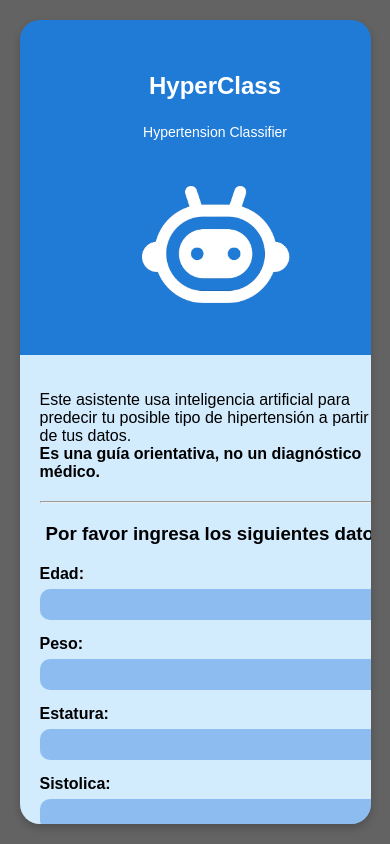
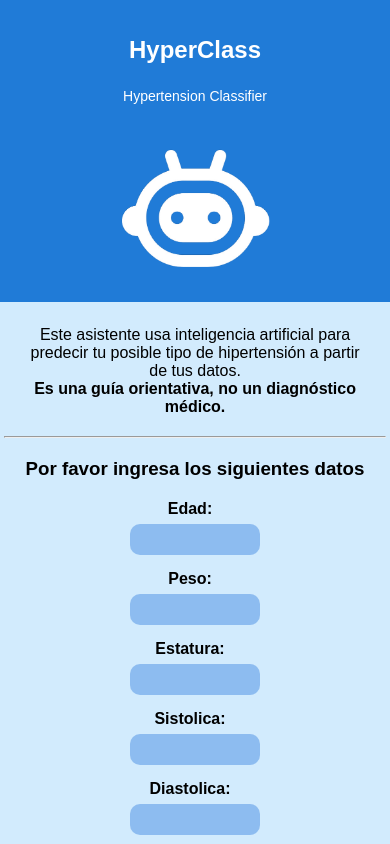
Before and after one commit to ErickAriasCardona/HiperClass, a React (Vite) app in the folder client/: page / in a window 390 px wide. Built offline with nearby package versions, Linux system fonts and the light colour scheme.

Commit message:
responsive mobile

```diff
--- a/client/src/App.css
+++ b/client/src/App.css
@@ -0,0 +1,5 @@
+*{
+    margin: 0;
+    padding: 0;
+    box-sizing: border-box;
+}
--- a/client/src/Components/FormStyles.css
+++ b/client/src/Components/FormStyles.css
@@ -2,7 +2,7 @@
   display: flex;
   border-radius: 20px;
   overflow: hidden;
-  box-shadow: 0 4px 8px rgba(0,0,0,0.2);
+  box-shadow: 0 4px 8px rgba(0, 0, 0, 0.2);
   font-family: 'Arial', sans-serif;
   width: 800px;
   height: auto;
@@ -23,11 +23,15 @@
 
 .left-panel h1 {
   font-size: 32px;
+  width: auto;
+  height: auto;
   margin-bottom: 10px;
   margin-top: 5rem;
 }
 
 .left-panel p {
+  width: auto;
+  height: auto;
   font-size: 14px;
 }
 
@@ -42,10 +46,13 @@
   background-color: #d2ebfd;
   width: 65%;
   padding: 30px;
+  height: auto;
 }
 
 .right-panel h3 {
   text-align: center;
+  width: auto;
+  height: auto;
   margin-bottom: 20px;
 }
 
@@ -60,6 +67,8 @@
 .input-group label {
   margin-right: 10px;
   font-weight: bold;
+  width: auto;
+  height: auto;
 }
 
 .input-group input {
@@ -80,10 +89,12 @@
 
 .radio-group label {
   font-weight: bold;
+  width: auto;
+  height: auto;
   margin-right: 10px;
 }
 
-.radio-options{
+.radio-options {
   display: flex;
   justify-content: center;
   width: auto;
@@ -97,16 +108,22 @@
   border: none;
   border-radius: 10px;
   cursor: pointer;
+  width: auto;
+  height: auto;
   background-color: #a3cdf7;
 }
 
 .radio-options .active {
   background-color: #1e8fe1;
   color: white;
+  width: auto;
+  height: auto;
 }
 
 .button-container {
   text-align: center;
+  width: auto;
+  height: auto;
 }
 
 button.primary {
@@ -117,6 +134,8 @@ button.primary {
   color: white;
   font-weight: bold;
   cursor: pointer;
+  width: auto;
+  height: auto;
 }
 
 .modal-overlay {
@@ -141,12 +160,14 @@ button.primary {
   box-shadow: 0 5px 15px rgba(0, 0, 0, 0.3);
   animation: aparecer 0.3s ease-in-out;
   color: #1e8fe1;
+  width: auto;
+  height: auto;
 }
 
 
 .modal-content>h2 {
-    width: 100%;
-    height: auto;
+  width: 100%;
+  height: auto;
 }
 
 @keyframes aparecer {
@@ -154,6 +175,7 @@ button.primary {
     opacity: 0;
     transform: scale(0.8);
   }
+
   to {
     opacity: 1;
     transform: scale(1);
@@ -163,15 +185,21 @@ button.primary {
 @media (max-width: 600px) {
   .form-container {
     flex-direction: column;
-    width: 90%;
-    margin: 20px auto;
+    width: 100%;
+    height: 100vh;
+    margin: 0px auto;
     height: auto;
+    overflow: scroll;
+    align-items: center;
+    border-radius: 0;
+
   }
 
   .left-panel,
   .right-panel {
-    width: 100%;
-    padding: 20px;
+    width: 98%;
+    padding: 1%;
+    align-items: center;
   }
 
   .left-panel h1 {
@@ -186,7 +214,7 @@ button.primary {
 
   .input-group {
     flex-direction: column;
-    align-items: flex-start;
+    align-items: center;
   }
 
   .input-group label {
@@ -194,12 +222,13 @@ button.primary {
   }
 
   .input-group input {
-    width: 100%;
+    width: 30%;
   }
 
   .radio-group {
     flex-direction: column;
-    align-items: flex-start;
+    align-items: center;
+
   }
 
   .radio-options {
@@ -215,5 +244,16 @@ button.primary {
     width: 100%;
     padding: 12px 0;
     font-size: 16px;
+    margin-top: 1rem;
+  }
+
+
+  .right-panel>p{
+    width: 90%;
+    height: auto;
+    text-align: center;
+    margin-top: 20px;
+    margin-left: 1.2rem;
+    align-items: center;
   }
 }
```
